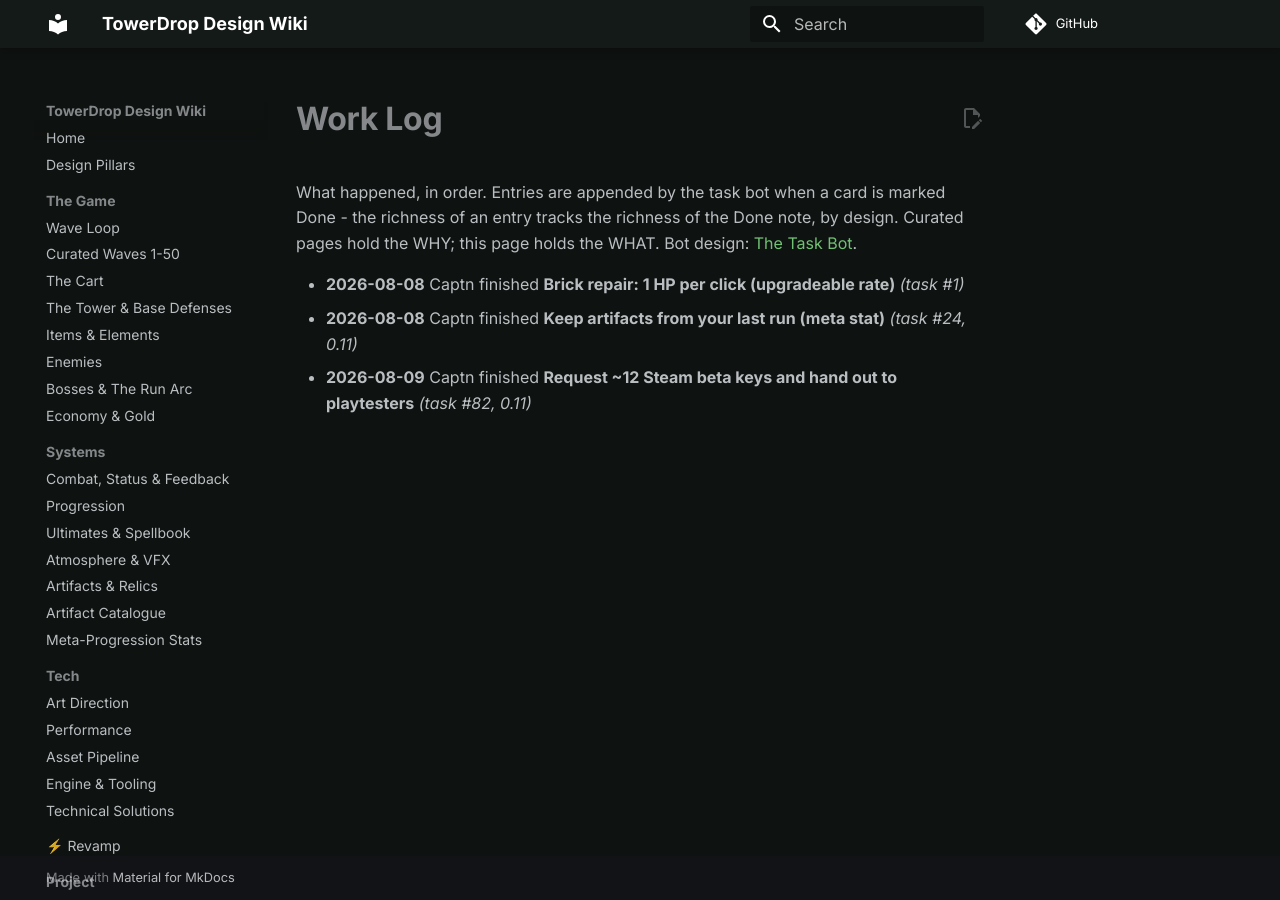
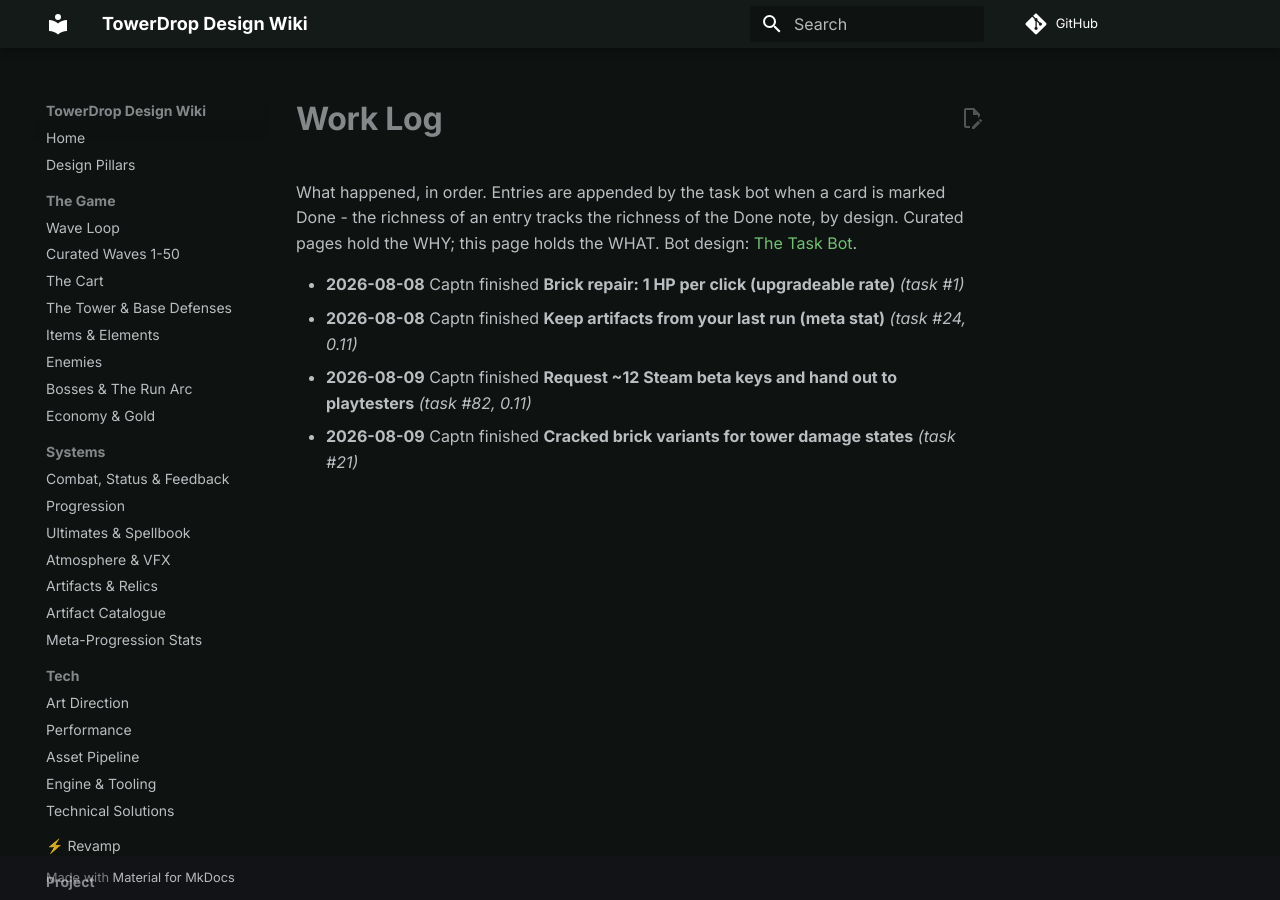
Before and after one commit to cap7n/towerdrop-docs, an MkDocs documentation site: the page built from docs/project/log.md, in a window 1280 px wide. Built offline with MkDocs 1.6.1 and Material for MkDocs 9.7.7, drawn with Linux system fonts in a browser that asks for light colours; comment, search, counter and statistics services are not loaded.

Commit message:
log: Cracked brick variants for tower damage states (task #21)

```diff
--- a/docs/project/log.md
+++ b/docs/project/log.md
@@ -8,3 +8,4 @@ Bot design: [The Task Bot](../tech/wiki-bot.md).
 - **2026-08-08** Captn finished **Brick repair: 1 HP per click (upgradeable rate)** _(task #1)_
 - **2026-08-08** Captn finished **Keep artifacts from your last run (meta stat)** _(task #24, 0.11)_
 - **2026-08-09** Captn finished **Request ~12 Steam beta keys and hand out to playtesters** _(task #82, 0.11)_
+- **2026-08-09** Captn finished **Cracked brick variants for tower damage states** _(task #21)_
```
